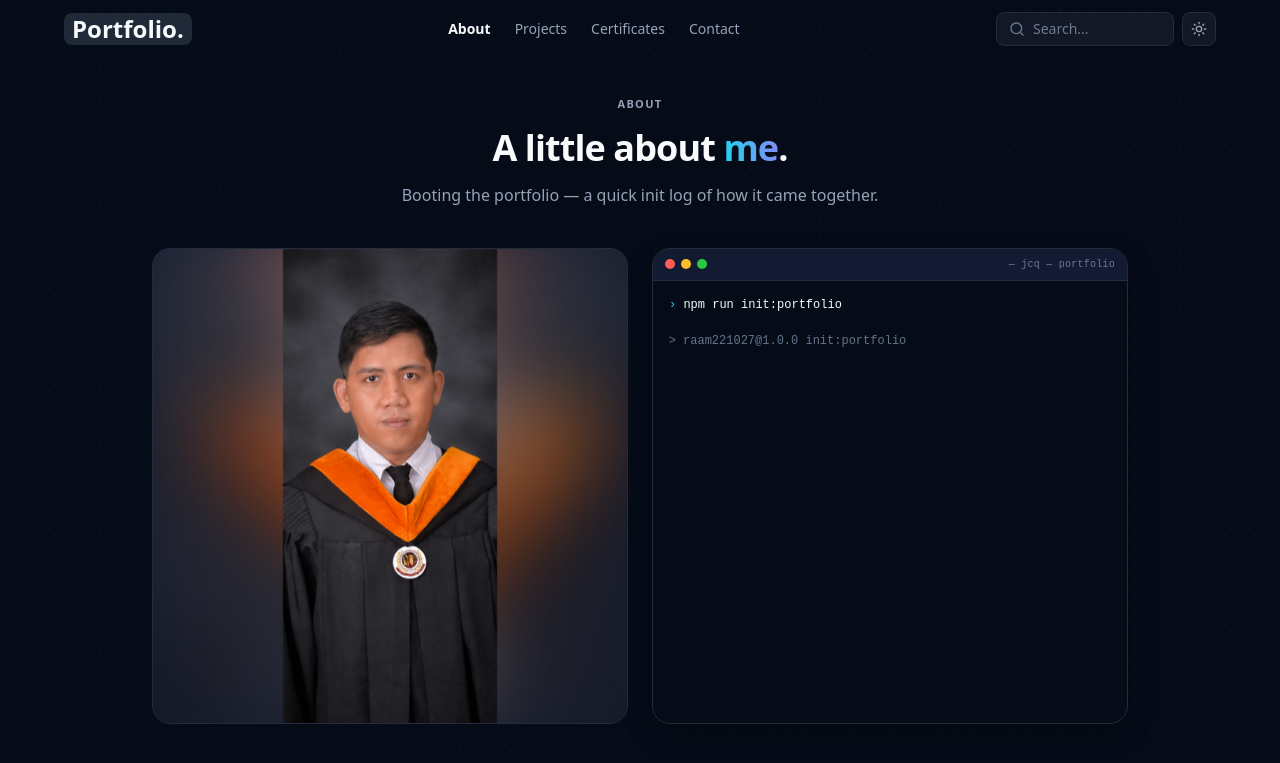
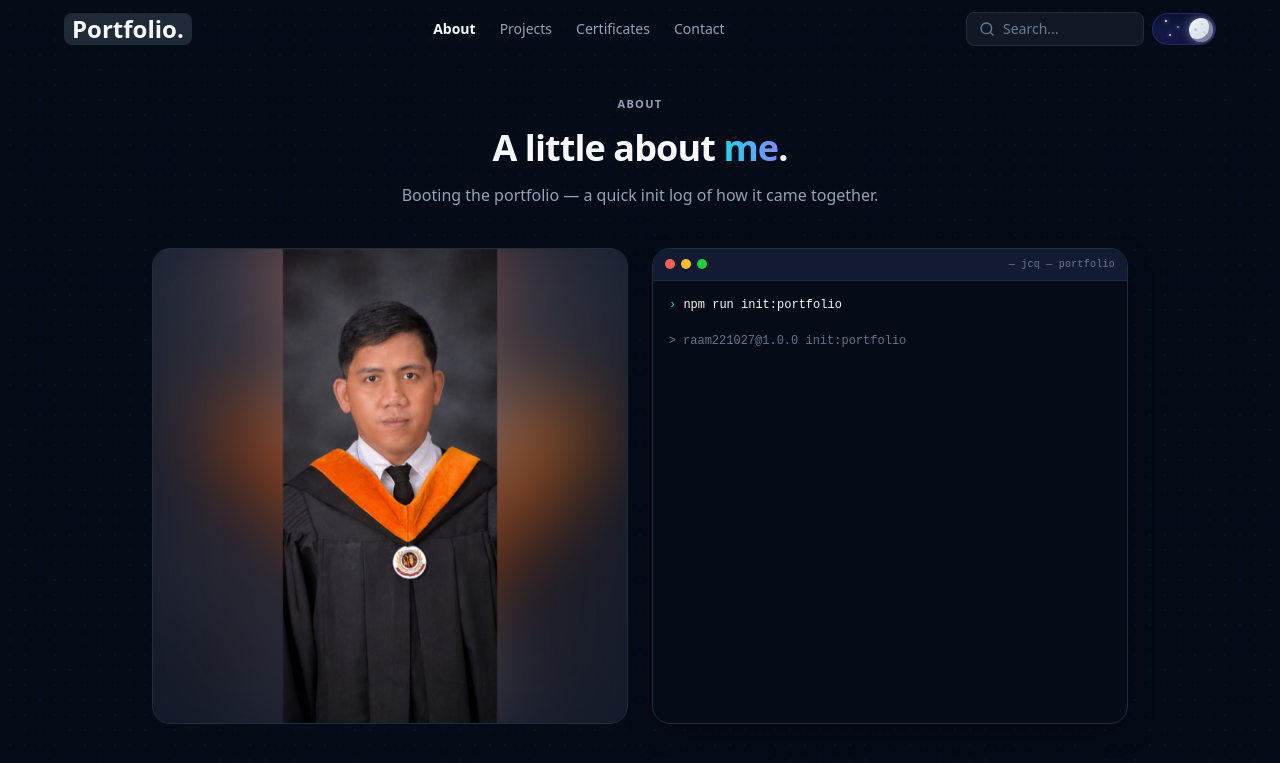
Before and after one commit to raam221027/jcqportfolio, a React (Vite) app: page /about in a window 1280 px wide. Shown: the top 763 px of the page. Built offline with nearby package versions, Linux system fonts and the light colour scheme.

Commit message:
created dark/lightmode switch animation

```diff
--- a/src/components/Header.tsx
+++ b/src/components/Header.tsx
@@ -1,8 +1,8 @@
 import { useEffect, useState } from "react";
 import { NavLink, Link, useLocation } from "react-router-dom";
-import { Search, Sun, Moon, Menu, X } from "lucide-react";
-import { useTheme } from "next-themes";
+import { Search, Menu, X } from "lucide-react";
 import { AnimatePresence, motion } from "framer-motion";
+import ThemeSwitch from "./ThemeSwitch";
 
 const NAV = [
   { to: "/about", label: "About" },
@@ -14,7 +14,6 @@ const NAV = [
 export default function Header() {
   const [scrolled, setScrolled] = useState(false);
   const [menuOpen, setMenuOpen] = useState(false);
-  const { theme, setTheme } = useTheme();
   const location = useLocation();
 
   useEffect(() => {
@@ -89,14 +88,7 @@ export default function Header() {
               className="w-32 bg-transparent text-sm text-fg outline-none placeholder:text-fg-dim"
             />
           </form>
-          <button
-            type="button"
-            onClick={() => setTheme(theme === "dark" ? "light" : "dark")}
-            className="rounded-md border border-surface-2 bg-surface-1/50 p-2 text-fg-muted transition-colors hover:text-fg"
-            aria-label="Toggle theme"
-          >
-            {theme === "dark" ? <Sun className="h-4 w-4" /> : <Moon className="h-4 w-4" />}
-          </button>
+          <ThemeSwitch />
           <button
             type="button"
             onClick={() => setMenuOpen((v) => !v)}
--- /dev/null
+++ b/src/components/ThemeSwitch.tsx
@@ -0,0 +1,145 @@
+import { useEffect, useState } from "react";
+import { useTheme } from "next-themes";
+import { motion, AnimatePresence } from "framer-motion";
+import { cn } from "@/lib/utils";
+
+export default function ThemeSwitch({ className }: { className?: string }) {
+  const { resolvedTheme, setTheme } = useTheme();
+  const [mounted, setMounted] = useState(false);
+
+  useEffect(() => setMounted(true), []);
+
+  const isDark = mounted ? resolvedTheme === "dark" : true;
+
+  return (
+    <button
+      type="button"
+      role="switch"
+      aria-checked={isDark}
+      aria-label={isDark ? "Switch to light mode" : "Switch to dark mode"}
+      onClick={() => setTheme(isDark ? "light" : "dark")}
+      className={cn(
+        "relative h-8 w-[64px] shrink-0 overflow-hidden rounded-full border transition-colors duration-500",
+        isDark
+          ? "border-indigo-900/70 bg-gradient-to-b from-[#0b1230] via-[#101a44] to-[#1a1240]"
+          : "border-sky-200 bg-gradient-to-b from-sky-200 via-sky-300 to-sky-400",
+        className,
+      )}
+    >
+      {/* Stars — dark mode only */}
+      <AnimatePresence>
+        {isDark && (
+          <>
+            <motion.span
+              key="star-a"
+              initial={{ opacity: 0 }}
+              animate={{ opacity: [0.2, 1, 0.4, 1] }}
+              exit={{ opacity: 0 }}
+              transition={{ duration: 2.4, repeat: Infinity, ease: "easeInOut" }}
+              className="absolute left-3 top-1.5 h-[2px] w-[2px] rounded-full bg-white shadow-[0_0_4px_rgba(255,255,255,0.9)]"
+            />
+            <motion.span
+              key="star-b"
+              initial={{ opacity: 0 }}
+              animate={{ opacity: [0.4, 1, 0.2, 1] }}
+              exit={{ opacity: 0 }}
+              transition={{
+                duration: 1.8,
+                repeat: Infinity,
+                ease: "easeInOut",
+                delay: 0.5,
+              }}
+              className="absolute left-6 top-3 h-[2px] w-[2px] rounded-full bg-white shadow-[0_0_4px_rgba(255,255,255,0.9)]"
+            />
+            <motion.span
+              key="star-c"
+              initial={{ opacity: 0 }}
+              animate={{ opacity: [1, 0.3, 1, 0.5] }}
+              exit={{ opacity: 0 }}
+              transition={{
+                duration: 2.2,
+                repeat: Infinity,
+                ease: "easeInOut",
+                delay: 0.9,
+              }}
+              className="absolute left-4 top-5 h-[2px] w-[2px] rounded-full bg-white shadow-[0_0_4px_rgba(255,255,255,0.9)]"
+            />
+            <motion.span
+              key="cloud-night"
+              initial={{ x: -10, opacity: 0 }}
+              animate={{ x: 0, opacity: 0.45 }}
+              exit={{ x: -10, opacity: 0 }}
+              transition={{ duration: 0.5 }}
+              className="absolute right-2 top-4 h-1.5 w-3 rounded-full bg-slate-300/40 blur-[1px]"
+            />
+          </>
+        )}
+      </AnimatePresence>
+
+      {/* Clouds — light mode only */}
+      <AnimatePresence>
+        {!isDark && (
+          <>
+            <motion.span
+              key="cloud-a"
+              initial={{ x: -16, opacity: 0 }}
+              animate={{ x: 0, opacity: 1 }}
+              exit={{ x: -16, opacity: 0 }}
+              transition={{ duration: 0.4, ease: "easeOut" }}
+              className="absolute right-2 top-1.5 h-2 w-3 rounded-full bg-white shadow-[0_1px_2px_rgba(0,0,0,0.08)]"
+            />
+            <motion.span
+              key="cloud-b"
+              initial={{ x: -16, opacity: 0 }}
+              animate={{ x: 0, opacity: 1 }}
+              exit={{ x: -16, opacity: 0 }}
+              transition={{ duration: 0.45, ease: "easeOut", delay: 0.05 }}
+              className="absolute right-5 top-4 h-1.5 w-2.5 rounded-full bg-white/90"
+            />
+            <motion.span
+              key="cloud-c"
+              initial={{ x: 16, opacity: 0 }}
+              animate={{ x: 0, opacity: 1 }}
+              exit={{ x: 16, opacity: 0 }}
+              transition={{ duration: 0.5, ease: "easeOut", delay: 0.1 }}
+              className="absolute left-2 bottom-1 h-1.5 w-3 rounded-full bg-white/85"
+            />
+          </>
+        )}
+      </AnimatePresence>
+
+      {/* Sun / moon thumb */}
+      <motion.div
+        animate={{ x: isDark ? 32 : 0 }}
+        transition={{ type: "spring", stiffness: 320, damping: 24 }}
+        className="absolute left-1 top-1 h-6 w-6"
+      >
+        <AnimatePresence mode="wait" initial={false}>
+          {isDark ? (
+            <motion.div
+              key="moon"
+              initial={{ rotate: -120, scale: 0.4, opacity: 0 }}
+              animate={{ rotate: 0, scale: 1, opacity: 1 }}
+              exit={{ rotate: 120, scale: 0.4, opacity: 0 }}
+              transition={{ duration: 0.35, ease: [0.22, 1, 0.36, 1] }}
+              className="relative h-full w-full rounded-full bg-gradient-to-br from-slate-100 to-slate-300 shadow-[inset_-4px_-3px_0_rgba(30,27,75,0.45),0_0_10px_rgba(199,210,254,0.5)]"
+            >
+              <span className="absolute left-[5px] top-[10px] h-[3px] w-[3px] rounded-full bg-slate-400/55" />
+              <span className="absolute left-[12px] top-[5px] h-[2px] w-[2px] rounded-full bg-slate-400/45" />
+              <span className="absolute left-[14px] top-[13px] h-[2px] w-[2px] rounded-full bg-slate-400/40" />
+            </motion.div>
+          ) : (
+            <motion.div
+              key="sun"
+              initial={{ rotate: 120, scale: 0.4, opacity: 0 }}
+              animate={{ rotate: 0, scale: 1, opacity: 1 }}
+              exit={{ rotate: -120, scale: 0.4, opacity: 0 }}
+              transition={{ duration: 0.35, ease: [0.22, 1, 0.36, 1] }}
+              className="h-full w-full rounded-full bg-gradient-to-br from-yellow-200 via-amber-300 to-orange-400 shadow-[0_0_10px_rgba(251,191,36,0.75),0_0_18px_rgba(251,146,60,0.45)]"
+            />
+          )}
+        </AnimatePresence>
+      </motion.div>
+    </button>
+  );
+}
--- a/src/globals.css
+++ b/src/globals.css
@@ -5,6 +5,34 @@
 @import url("https://fonts.googleapis.com/css2?family=Geist:wght@300;400;500;600;700;800;900&family=Geist+Mono:wght@400;500;600&family=JetBrains+Mono:wght@400;500;700&display=swap");
 
 @layer base {
+  /* Dark palette is the default — keeps SSR/initial paint dark-first. */
+  :root,
+  :root.dark {
+    --bg: 222 47% 11%;
+    --bg-elevated: 222 47% 13%;
+    --bg-deep: 224 60% 6%;
+    --surface-1: 215 27% 16%;
+    --surface-2: 215 27% 18%;
+    --fg: 210 40% 98%;
+    --fg-muted: 217 19% 65%;
+    --fg-dim: 217 15% 50%;
+    --border: 215 27% 18%;
+    --border-hover: 215 27% 28%;
+  }
+
+  :root.light {
+    --bg: 210 40% 98%;
+    --bg-elevated: 0 0% 100%;
+    --bg-deep: 210 30% 94%;
+    --surface-1: 215 25% 94%;
+    --surface-2: 215 25% 88%;
+    --fg: 222 47% 11%;
+    --fg-muted: 217 19% 35%;
+    --fg-dim: 217 15% 50%;
+    --border: 215 25% 86%;
+    --border-hover: 215 25% 72%;
+  }
+
   html,
   body {
     @apply bg-bg text-fg font-sans antialiased;
--- a/tailwind.config.ts
+++ b/tailwind.config.ts
@@ -6,20 +6,21 @@ export default {
   theme: {
     extend: {
       colors: {
-        // JQ brand tokens — sourced from colors_and_type.css
+        // JQ brand tokens — values live as CSS variables in globals.css
+        // (so .dark / .light on <html> can swap palettes).
         bg: {
-          DEFAULT: "hsl(222 47% 11%)",
-          elevated: "hsl(222 47% 13%)",
-          deep: "hsl(224 60% 6%)",
+          DEFAULT: "hsl(var(--bg) / <alpha-value>)",
+          elevated: "hsl(var(--bg-elevated) / <alpha-value>)",
+          deep: "hsl(var(--bg-deep) / <alpha-value>)",
         },
         surface: {
-          1: "hsl(215 27% 16%)",
-          2: "hsl(215 27% 18%)",
+          1: "hsl(var(--surface-1) / <alpha-value>)",
+          2: "hsl(var(--surface-2) / <alpha-value>)",
         },
         fg: {
-          DEFAULT: "hsl(210 40% 98%)",
-          muted: "hsl(217 19% 65%)",
-          dim: "hsl(217 15% 50%)",
+          DEFAULT: "hsl(var(--fg) / <alpha-value>)",
+          muted: "hsl(var(--fg-muted) / <alpha-value>)",
+          dim: "hsl(var(--fg-dim) / <alpha-value>)",
         },
         brand: {
           cyan: "hsl(190 95% 39%)",
@@ -32,8 +33,8 @@ export default {
         warning: "#eab308",
         danger: "hsl(0 72% 51%)",
         border: {
-          DEFAULT: "hsl(215 27% 18%)",
-          hover: "hsl(215 27% 28%)",
+          DEFAULT: "hsl(var(--border) / <alpha-value>)",
+          hover: "hsl(var(--border-hover) / <alpha-value>)",
         },
       },
       fontFamily: {
```
Also changed, not shown: 1 other file (tests, documents, lock files or other folders).
